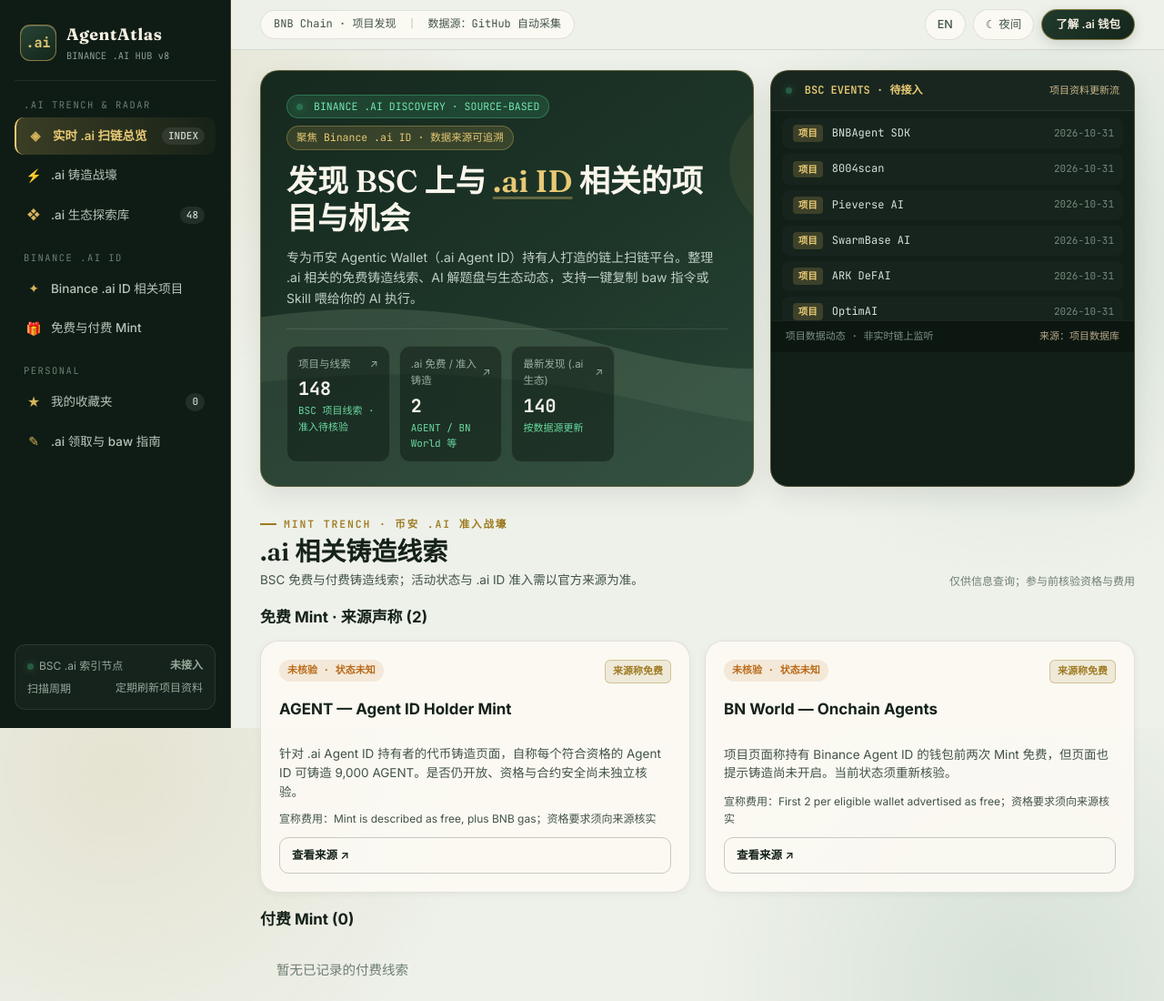
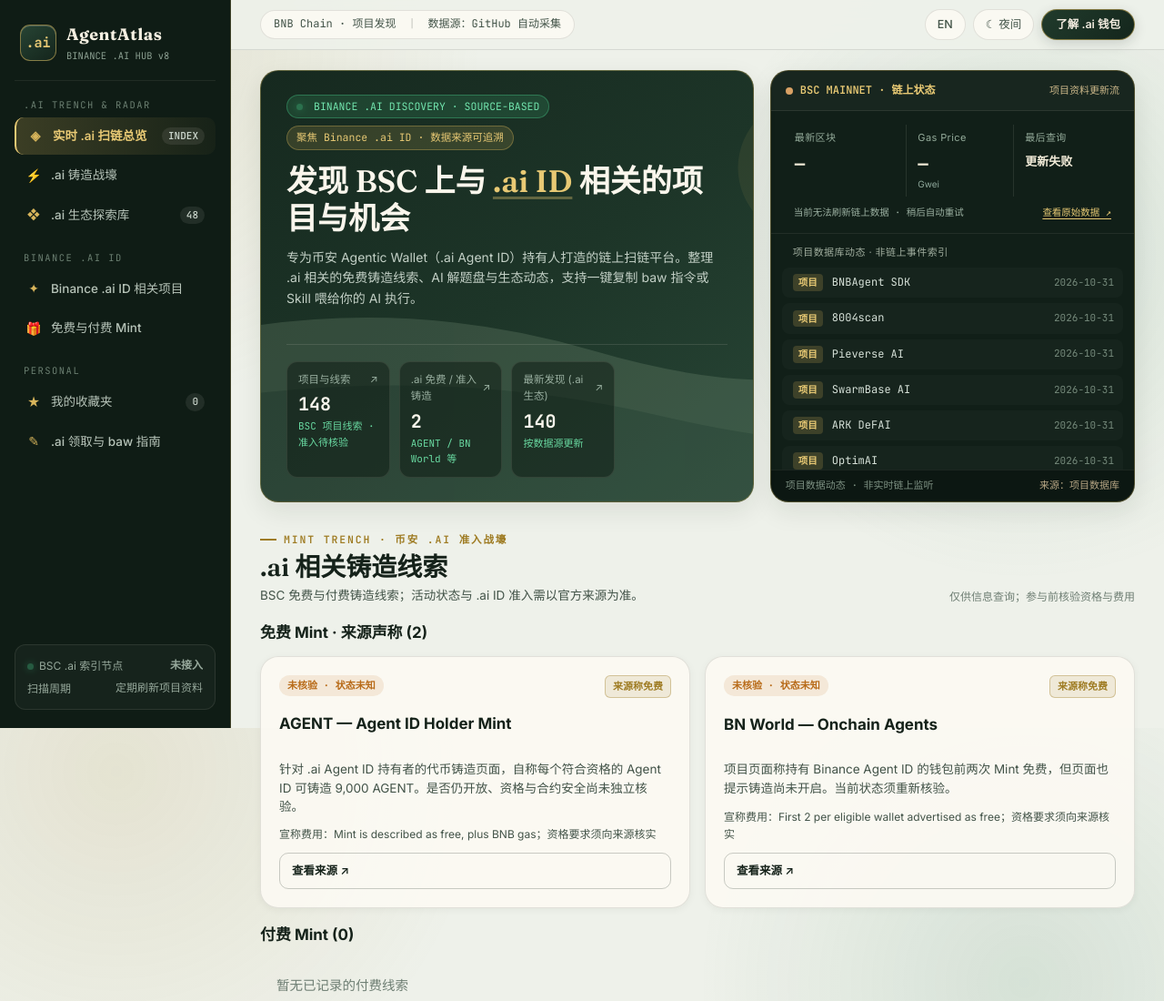
Before and after one commit to zsf11221/agent-atlas, a plain HTML site: page index.html in a window 1280 px wide. Shown: the top 1100 px of the page at 91% size. Drawn offline with Linux system fonts and the light colour scheme; no server answers.

Commit message:
Show live BSC block, gas and query timestamp from read-only API

```diff
--- a/index.html
+++ b/index.html
@@ -1235,6 +1235,21 @@ footer {
   .topbar .quick-ca-box { display: none !important; }
   .topbar .topbar-right { justify-content: flex-start; margin-left: 0; }
 }
+/* Stage 2: actual BSC read-only RPC values from same-origin /api/bsc */
+.bsc-health-dot{width:8px;height:8px;flex:none;border-radius:50%;background:#85968b;box-shadow:none}
+.bsc-health-dot.is-online{background:#44c486;box-shadow:0 0 10px rgba(68,196,134,.35)}
+.bsc-health-dot.is-error{background:#d9a165}
+.bsc-status{display:grid;grid-template-columns:1.15fr 1fr 1fr;gap:0;padding:15px 14px 9px}
+.bsc-status-cell{min-width:0;padding:6px 12px;border-right:1px solid rgba(236,231,217,.10)}
+.bsc-status-cell:last-child{border-right:0}
+.bsc-status-label{display:block;font-size:11px;letter-spacing:.035em;color:#93aa99;margin-bottom:7px}
+.bsc-status-value{display:block;color:#f2ebd8;font-size:clamp(15px,1.5vw,21px);line-height:1.25;overflow-wrap:anywhere}
+.bsc-status-value.bsc-time{font-size:13px;line-height:1.5}
+.bsc-status-cell small{display:block;color:#8ea79a;font-size:10px;margin-top:2px}
+.bsc-status-foot{display:flex;justify-content:space-between;gap:10px;align-items:center;flex-wrap:wrap;padding:0 25px 14px;font-family:var(--font-mono);font-size:10.5px;color:#9cb1a2;border-bottom:1px solid rgba(236,231,217,.08)}
+.bsc-status-foot a{color:#e8c974;text-decoration:underline;text-underline-offset:3px}
+.bsc-feed-label{padding:12px 24px 0;color:#a1ae9f;font-size:11px;letter-spacing:.04em}
+@media(max-width:480px){.bsc-status{grid-template-columns:1fr 1fr}.bsc-status-cell:nth-child(2){border-right:0}.bsc-status-cell:last-child{grid-column:1/-1;border-right:0;border-top:1px solid rgba(236,231,217,.1);padding-top:12px}.bsc-status-foot{padding-inline:20px}.bsc-feed-label{padding-left:20px}}
 </style>
 </head>
 <body>
@@ -1355,11 +1370,31 @@ footer {
         <div class="scanner-terminal">
           <div class="term-head">
             <div class="term-title">
-              <i class="pulse-dot"></i>
-              <span>BSC EVENTS · 待接入</span>
+              <span class="bsc-health-dot" id="bscHealthDot" aria-hidden="true"></span>
+              <span>BSC MAINNET · 链上状态</span>
             </div>
             <div class="term-controls" id="streamFilterGroup"><span style="color:#cbb789;font-size:11px">项目资料更新流</span></div>
           </div>
+          <div class="bsc-status" role="group" aria-label="BNB Chain 主网只读数据">
+            <div class="bsc-status-cell">
+              <span class="bsc-status-label">最新区块</span>
+              <strong class="bsc-status-value mono" id="bscBlockNumber">—</strong>
+            </div>
+            <div class="bsc-status-cell">
+              <span class="bsc-status-label">Gas Price</span>
+              <strong class="bsc-status-value mono" id="bscGasPrice">—</strong>
+              <small>Gwei</small>
+            </div>
+            <div class="bsc-status-cell">
+              <span class="bsc-status-label">最后查询</span>
+              <strong class="bsc-status-value bsc-time" id="bscCheckedAt">—</strong>
+            </div>
+          </div>
+          <div class="bsc-status-foot">
+            <span id="bscStatusMessage" role="status" aria-live="polite">正在连接 BNB Chain 主网…</span>
+            <a href="/api/bsc" target="_blank" rel="noopener noreferrer">查看原始数据 ↗</a>
+          </div>
+          <div class="bsc-feed-label">项目数据库动态 · 非链上事件索引</div>
           <div class="term-feed" id="liveStreamFeed"></div>
           <div class="term-foot">
             <span id="streamStatusText">展示已采集项目动态，不代表实时链上事件</span>
@@ -1775,6 +1810,40 @@ $('#themeBtn').addEventListener('click', function() {
   applyTheme(document.documentElement.getAttribute('data-theme') !== 'dark');
 });
 
+
+// Mainnet RPC read-only telemetry; no wallet access and no .ai ID inference.
+async function refreshBscStatus(){
+  const msg=$('#bscStatusMessage'),dot=$('#bscHealthDot');
+  const ctrl=new AbortController();
+  const timeout=setTimeout(()=>ctrl.abort(),9000);
+  try{
+    const response=await fetch('/api/bsc',{cache:'no-store',signal:ctrl.signal});
+    if(!response.ok)throw Error('HTTP '+response.status);
+    const data=await response.json();
+    const valid=data&&data.ok===true&&data.chainId===56&&data.readOnly===true&&
+      Number.isSafeInteger(data.blockNumber)&&data.blockNumber>0&&
+      typeof data.gasPriceGwei==='number'&&Number.isFinite(data.gasPriceGwei)&&data.gasPriceGwei>=0&&
+      typeof data.checkedAt==='string'&&!Number.isNaN(Date.parse(data.checkedAt));
+    if(!valid)throw Error('Unexpected mainnet data');
+    $('#bscBlockNumber').textContent=new Intl.NumberFormat('zh-CN').format(data.blockNumber);
+    $('#bscGasPrice').textContent=data.gasPriceGwei.toLocaleString('en-US',{maximumFractionDigits:4});
+    $('#bscCheckedAt').textContent=new Date(data.checkedAt).toLocaleString('zh-CN',{month:'2-digit',day:'2-digit',hour:'2-digit',minute:'2-digit',second:'2-digit',hour12:false});
+    const age=Date.now()-Date.parse(data.checkedAt);
+    msg.textContent=age>120000?'数据延迟 · 稍后自动重试':'BSC RPC 正常 · 每 60 秒更新';
+    dot.classList.toggle('is-online',age<=120000);
+    dot.classList.toggle('is-error',age>120000);
+  }catch(err){
+    // Old values are retained as a snapshot, never represented as fresh.
+    msg.textContent='当前无法刷新链上数据 · 稍后自动重试';
+    dot.classList.remove('is-online');
+    dot.classList.add('is-error');
+    $('#bscCheckedAt').textContent='更新失败';
+  }finally{clearTimeout(timeout)}
+}
+refreshBscStatus();
+setInterval(()=>{if(!document.hidden)refreshBscStatus()},60000);
+document.addEventListener('visibilitychange',()=>{if(!document.hidden)refreshBscStatus()});
+
 /* 初始化 */
 try { if (localStorage.getItem('atlas-theme') === 'dark') applyTheme(true); } catch (e) {}
 updateFavBadge();
```
